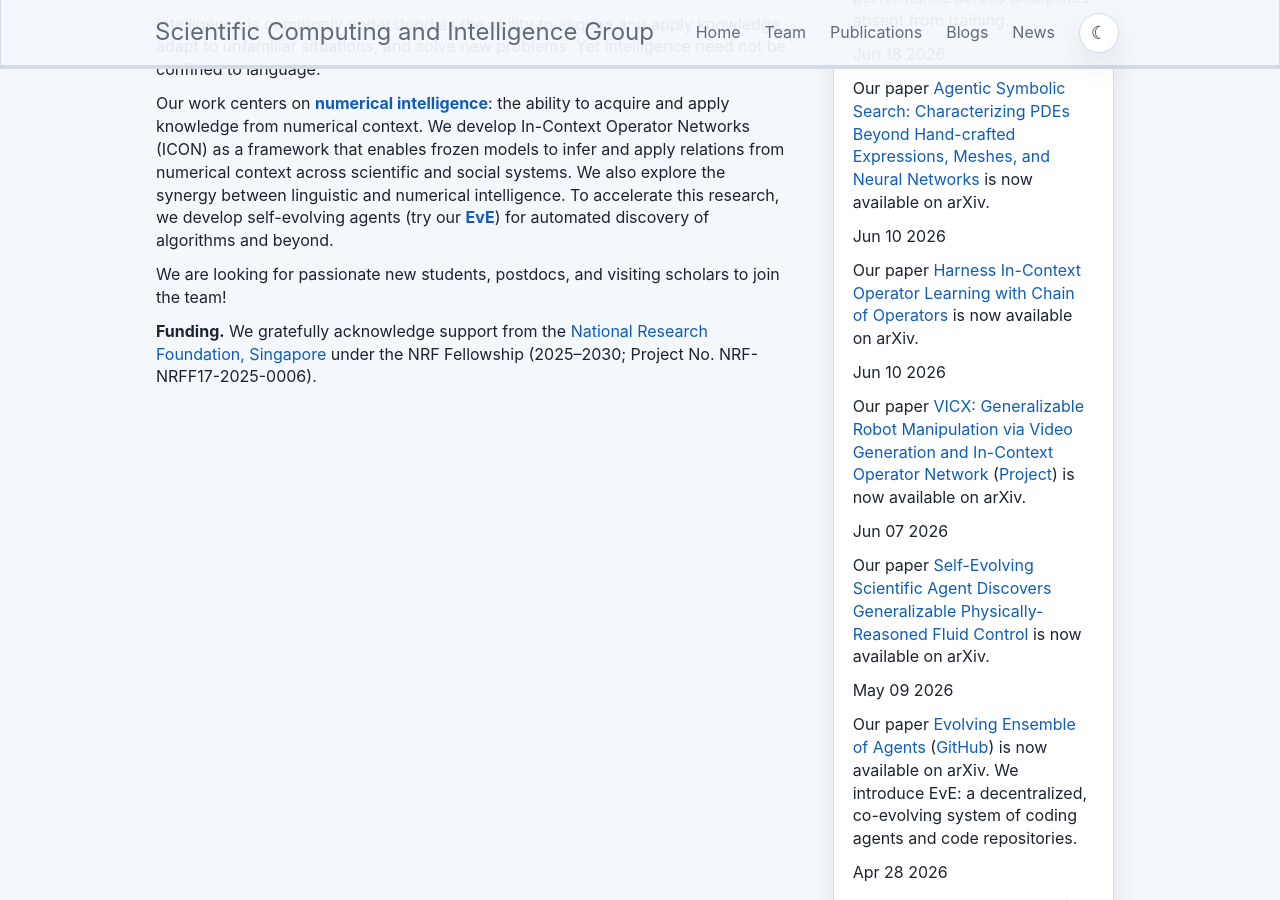
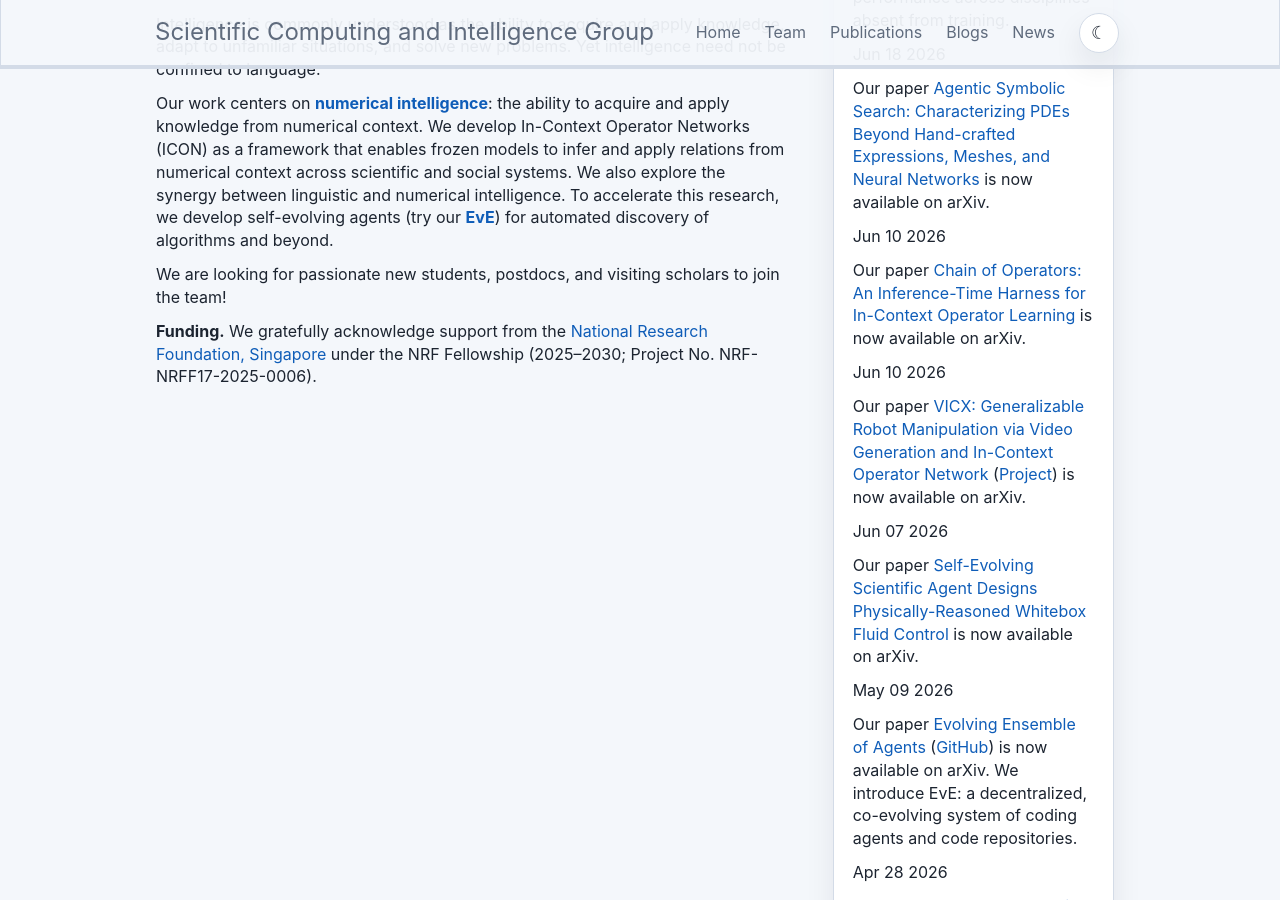
Before and after one commit to scaling-group/scaling-group.github.io, a Jekyll site: the page built from _pages/home.md, in a window 1280 px wide and 900 px high, scrolled down 410 px. Built offline with Jekyll 4.4.1, drawn with Linux system fonts in a browser that asks for light colours.

Commit message:
Update revised arXiv paper metadata

```diff
--- a/_data/news.yml
+++ b/_data/news.yml
@@ -5,13 +5,13 @@
   headline: "Our paper [Agentic Symbolic Search: Characterizing PDEs Beyond Hand-crafted Expressions, Meshes, and Neural Networks](https://arxiv.org/abs/2606.20467) is now available on arXiv."
 
 - date: Jun 10 2026
-  headline: "Our paper [Harness In-Context Operator Learning with Chain of Operators](https://arxiv.org/abs/2606.12318) is now available on arXiv."
+  headline: "Our paper [Chain of Operators: An Inference-Time Harness for In-Context Operator Learning](https://arxiv.org/abs/2606.12318) is now available on arXiv."
 
 - date: Jun 10 2026
   headline: "Our paper [VICX: Generalizable Robot Manipulation via Video Generation and In-Context Operator Network](https://arxiv.org/abs/2606.12028) ([Project](/vicx/)) is now available on arXiv."
 
 - date: Jun 07 2026
-  headline: "Our paper [Self-Evolving Scientific Agent Discovers Generalizable Physically-Reasoned Fluid Control](https://arxiv.org/abs/2606.08405) is now available on arXiv."
+  headline: "Our paper [Self-Evolving Scientific Agent Designs Physically-Reasoned Whitebox Fluid Control](https://arxiv.org/abs/2606.08405) is now available on arXiv."
 
 - date: May 09 2026
   headline: "Our paper [Evolving Ensemble of Agents](https://arxiv.org/abs/2605.09018) ([GitHub](https://github.com/scaling-group/eve)) is now available on arXiv. We introduce EvE: a decentralized, co-evolving system of coding agents and code repositories."
```
Also changed, not shown: _blogs/2026-03-09-icon-overview-zh.md (+2 -2 lines), _blogs/2026-03-09-icon-overview.md (+2 -2 lines), _data/publist.yml (+4 -4 lines), 2 other files.
